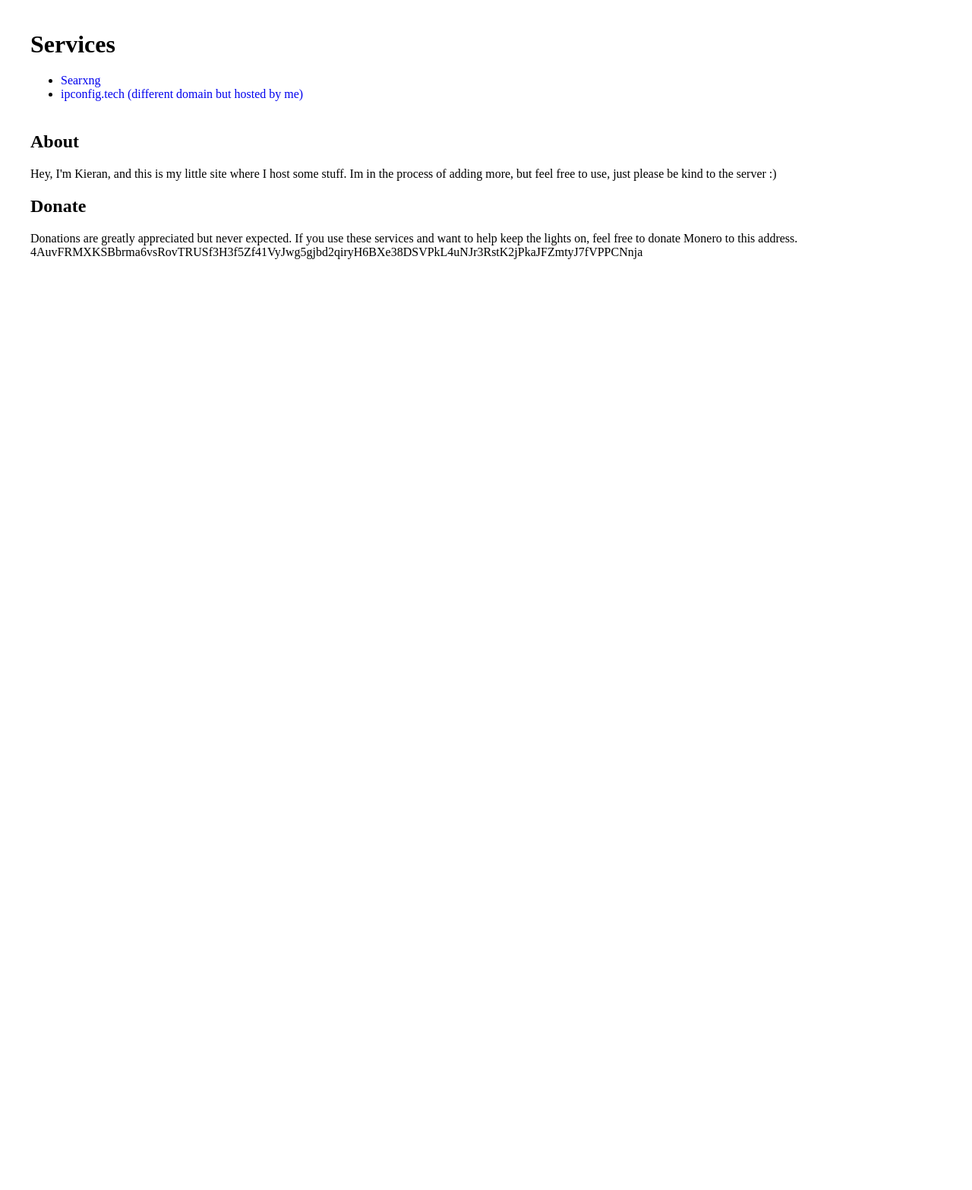
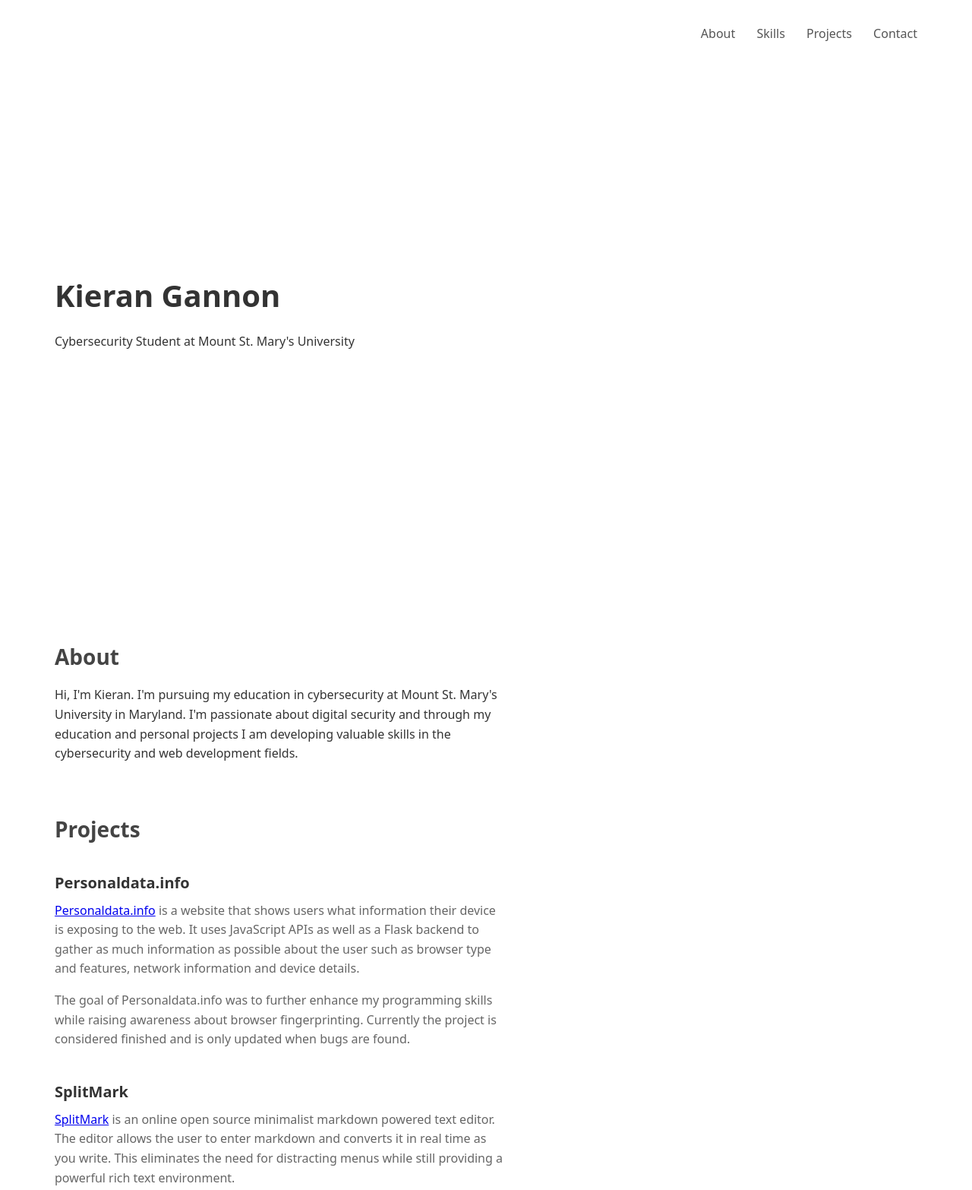
Before and after one commit to Clevis22/kjg.me, a plain HTML site: page index.html in a window 1280 px wide. Shown: the top 1566 px of the page at 76% size. Before the commit the page ends 800 px from the top, so only its background shows below. Drawn offline with Linux system fonts and the light colour scheme.

Commit message:
Major update

```diff
--- a/index.html
+++ b/index.html
@@ -3,46 +3,178 @@
 <head>
     <meta charset="UTF-8">
     <meta name="viewport" content="width=device-width, initial-scale=1.0">
-    <title>kjg.me</title>
+    <title>Kieran Gannon - Cybersecurity Student</title>
     <style>
-        body {
-            margin: 40px;
-
+        /* Previous styles remain the same until projects section */
+        * {
+            margin: 0;
+            padding: 0;
+            box-sizing: border-box;
         }
 
-        h1, h2 {
-            margin-bottom: 20px;
+        body {
+            font-family: system-ui, -apple-system, sans-serif;
+            line-height: 1.6;
+            color: #333;
+            max-width: 1200px;
+            margin: 0 auto;
+            padding: 2rem;
         }
 
-        ul {
-            margin-bottom: 40px;
+        h1 {
+            font-size: 2.5rem;
+            margin-bottom: 1rem;
+            font-weight: 700;
         }
 
-        a {
-            text-decoration: none;
-
+        h2 {
+            font-size: 1.75rem;
+            margin: 2rem 0 1rem;
+            color: #444;
         }
 
-        a:hover {
-            text-decoration: underline;
+        p {
+            margin-bottom: 1rem;
+            max-width: 65ch;
+        }
+
+        .header {
+            min-height: 90vh;
+            display: flex;
+            flex-direction: column;
+            justify-content: center;
+        }
+
+        .nav {
+            position: static;
+            top: 2rem;
+            right: 2rem;
+            text-align:right;
+        }
+
+        .nav a {
+            margin-left: 1.5rem;
+            text-decoration: none;
+            color: #555;
+            transition: color 0.2s;
+        }
+
+        .nav a:hover {
+            color: green;
+        }
+
+        .section {
+            margin: 4rem 0;
+            scroll-margin-top: 2rem;
+        }
+
+        /* New minimal project styles */
+        .projects-list {
+            margin-top: 2rem;
+            max-width: 65ch;
+        }
+
+        .project {
+            margin-bottom: 2.5rem;
+        }
+
+        .project h3 {
+            font-size: 1.25rem;
+            margin-bottom: 0.5rem;
+            color: #333;
+        }
+
+        .project p {
+            color: #666;
+        }
+
+        /* Contact form styles remain the same */
+        .contact-form {
+            max-width: 500px;
+        }
+
+        .form-group {
+            margin-bottom: 1.5rem;
+        }
+
+        label {
+            display: block;
+            margin-bottom: 0.5rem;
+        }
+
+        input, textarea {
+            width: 100%;
+            padding: 0.75rem;
+            border: 1px solid #ddd;
+            border-radius: 4px;
+            font-family: inherit;
+        }
+
+        button {
+            background: #1a4b8c;
+            color: white;
+            padding: 0.75rem 1.5rem;
+            border: none;
+            border-radius: 4px;
+            cursor: pointer;
+            transition: background 0.2s;
+        }
+
+        button:hover {
+            background: #2961b3;
         }
     </style>
 </head>
 <body>
-    <h1>Services</h1>
-    <ul>
-        <li><a href="https://searx.kjg.me"">Searxng</a></li>
-        <li><a href="https://ipconfig.tech">ipconfig.tech (different domain but hosted by me)</a></li>
-    </ul>
+    <nav class="nav">
+        <a href="#about">About</a>
+        <a href="#skills">Skills</a>
+        <a href="#projects">Projects</a>
+        <a href="#contact">Contact</a>
+    </nav>
 
-    <h2>About</h2>
-    <p>
-      Hey, I'm Kieran, and this is my little site where I host some stuff. Im in the process of adding more, but feel free to use, just please be kind to the server :)
-    </p>
+    <header class="header">
+        <h1>Kieran Gannon</h1>
+        <p>Cybersecurity Student at Mount St. Mary's University</p>
+    </header>
 
-    <h2>Donate</h2>
-    <p>Donations are greatly appreciated but never expected. If you use these services and want to help keep the lights on, feel free to donate Monero to this address. 4AuvFRMXKSBbrma6vsRovTRUSf3H3f5Zf41VyJwg5gjbd2qiryH6BXe38DSVPkL4uNJr3RstK2jPkaJFZmtyJ7fVPPCNnja
-    </p>
+    <section id="about" class="section">
+        <h2>About</h2>
+        <p>Hi, I'm Kieran. I'm pursuing my education in cybersecurity at Mount St. Mary's University in Maryland. I'm passionate about digital security and through my education and personal projects I am developing valuable skills in the cybersecurity and web development fields.</p>
+    </section>
 
+    <section id="projects" class="section">
+        <h2>Projects</h2>
+        <div class="projects-list">
+            <div class="project">
+                <h3>Personaldata.info</h3>
+                <p><a href="https://personaldata.info">Personaldata.info</a> is a website that shows users what information their device is exposing to the web. It uses JavaScript APIs as well as a Flask backend to gather as much information as possible about the user such as browser type and features, network information and device details.</p>
+                <p>The goal of Personaldata.info was to further enhance my programming skills while raising awareness about browser fingerprinting. Currently the project is considered finished and is only updated when bugs are found.</p>
+            </div>
+            <div class="project">
+                <h3>SplitMark</h3>
+                <p><a href="https://splitmark.kjg.me">SplitMark</a> is an online open source minimalist markdown powered text editor. The editor allows the user to enter markdown and converts it in real time as you write. This eliminates the need for distracting menus while still providing a powerful rich text environment.</p>
+            </div>
+            <div class="project">
+                <h3>StegZero</h3>
+                <p><a href="https://stegzero.com">StegZero</a> is an open source online tool that hides messages in plain text using zero width character steganography. The project is still actively being developed.</p>
+                <p>StegZero works by first converting the secret message to binary format, then it is split into 6-bit chunks. Zero-width characters are used to represent the binary values: zero-width space (\u200b) for '0' and zero-width non-joiner (\u200c) for '1'. These invisible characters are then embedded into regular text to hide the message.</p>
+            </div>
+            <div class="project">
+                <h3>WebCrypt</h3>
+                <p><a href="https://clevis22.github.io/WebCrypt/">WebCrypt</a> is an open source client-side file encryption webapp that utilizes the Web Crypto API to provide secure encryption and decryption of files using a private key. The application is built with JavaScript and runs entirely in the user's browser, ensuring that sensitive data never leaves the client-side.
+                </p> <p>WebCrypt uses the AES-GCM (Advanced Encryption Standard - Galois/Counter Mode) encryption algorithm, which is a widely-used and secure symmetric-key cryptographic algorithm. The key used for encryption is derived from the user-provided private key using the PBKDF2 (Password-Based Key Derivation Function 2) algorithm with a random salt and 100,000 iterations.</p>
+            </div>
+        </div>
+    </section>
+
+    <section id="tools" class="section">
+        <h2>Tools</h2>
+        <p>Aside from my personal projects I also host a variety of open source free-to-use tools.</p>
+        <ul>
+            <li><a href="https://searx.kjg.me">SearXNG</a> - A free internet metasearch engine which aggregates results from various search services and databases.</li>
+            <li><a href="https://hatsh.personaldata.info">Hat.sh</a> - A free opensource web app that provides secure file encryption in the browser</li>
+        </ul>
+    </section>
 </body>
 </html>
```
Also changed, not shown: script.js (added, +17 -0 lines), style.css (added).
